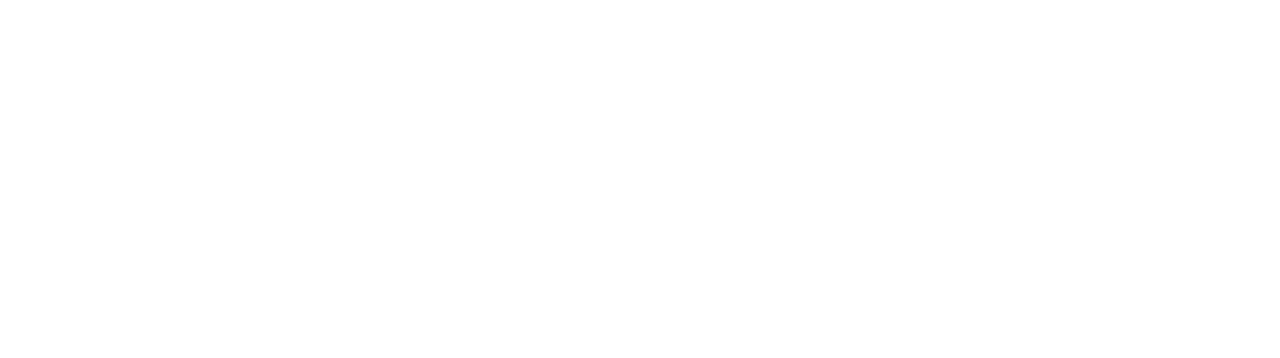
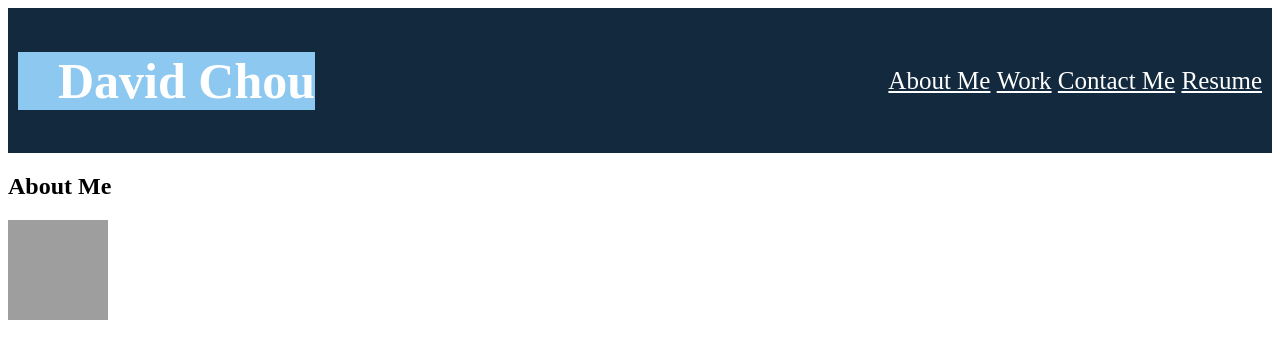
Before and after one commit to DazedChou/My-Portfolio, a plain HTML site: page portfolio.html in a window 1280 px wide. Drawn offline with Linux system fonts and the light colour scheme; grey boxes are pictures that could not be loaded.

Commit message:
added header with styling

```diff
--- a/portfolio.html
+++ b/portfolio.html
@@ -11,12 +11,46 @@
 
     <body>
 
-        <header>
-
+        <header class="main-header">
+            <h1>David Chou</h1>
+            <nav>
+                <ul>
+                    <li>
+                        <a href="#about-me">About Me</a>
+                    </li>
+                    <li>
+                        <a href="https://github.com/DazedChou">Work</a>
+                    </li>
+                    <li>
+                        <a href="#">Contact Me</a>
+                    </li>
+                    <li>
+                        <a href="#">Resume</a>
+                    </li>
+                </ul>
+            </nav>
         </header>
 
+        <div class="photo">
+
+        </div>
+
         <main>
+            <div class="about-me">
+                <h2>About Me</h2>
+                <p class=about-me>
 
+                </p>
+            </div>
+
+
+            <div class="my-work">
+                <a href="https://www.w3schools.com">
+                  <img border="0" alt="W3Schools" src="https://media.istockphoto.com/photos/programming-source-code-abstract-background-picture-id1047259374?k=20&m=1047259374&s=612x612&w=0&h=pt3XbBvrmiYgoYmVzsaUeXtV8vw_jJI9Ly8P7AL6Qig=" width="100" height="100">
+                </a>
+
+
+            </div>
         </main>
 
 
--- a/style.css
+++ b/style.css
@@ -0,0 +1,25 @@
+* {
+    box-sizing: border-box;
+}
+
+header h1 {
+    background-color: rgb(140, 200, 240);
+    padding-left: 40px;
+    font-size: 50px;
+
+}
+
+.main-header {
+    display: flex;
+    justify-content: space-between;
+    padding: 10px;
+    background: #13293d;
+    color: #fff;
+    align-items: center;
+}
+
+header ul li , header ul li a{
+    display: inline;
+    color: white;
+    font-size: 25px;
+}
```
